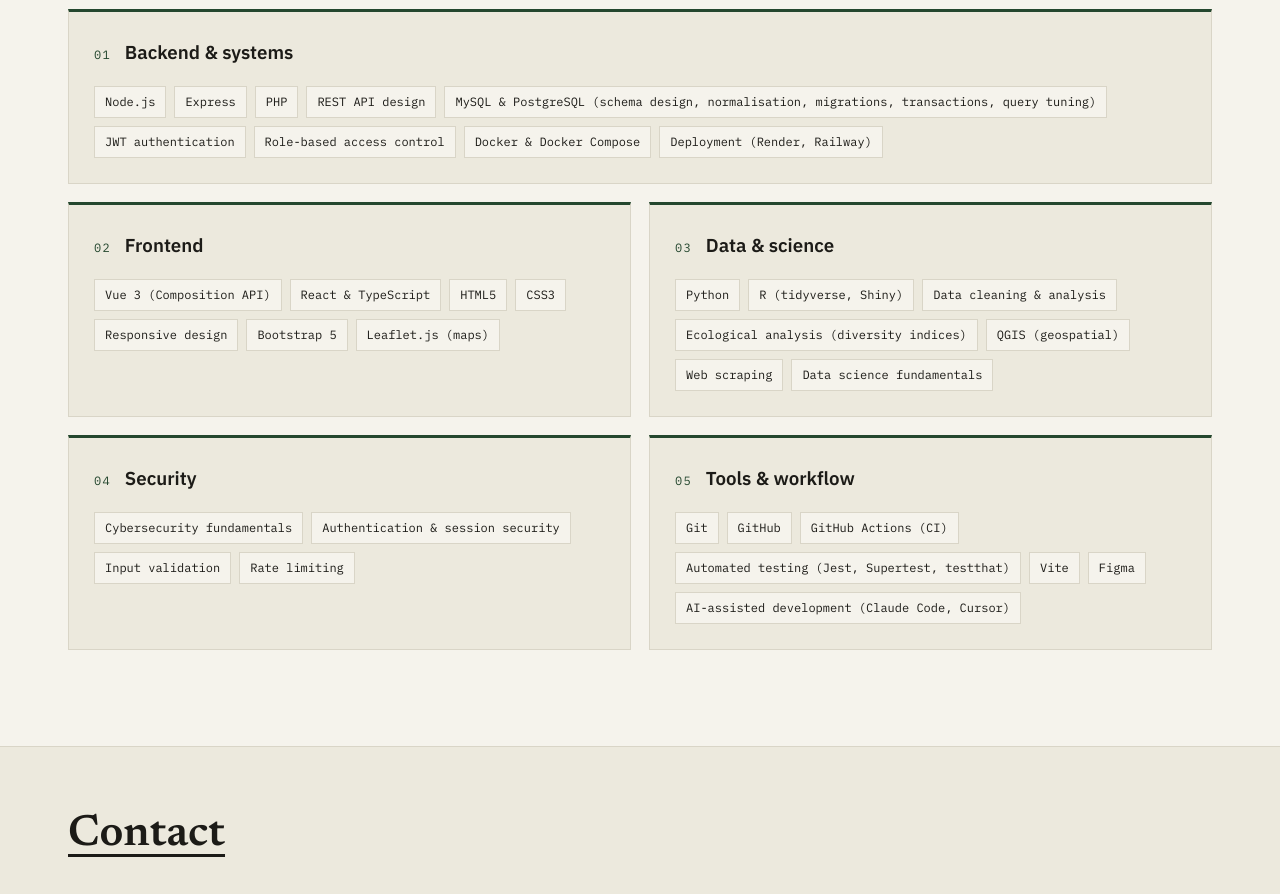
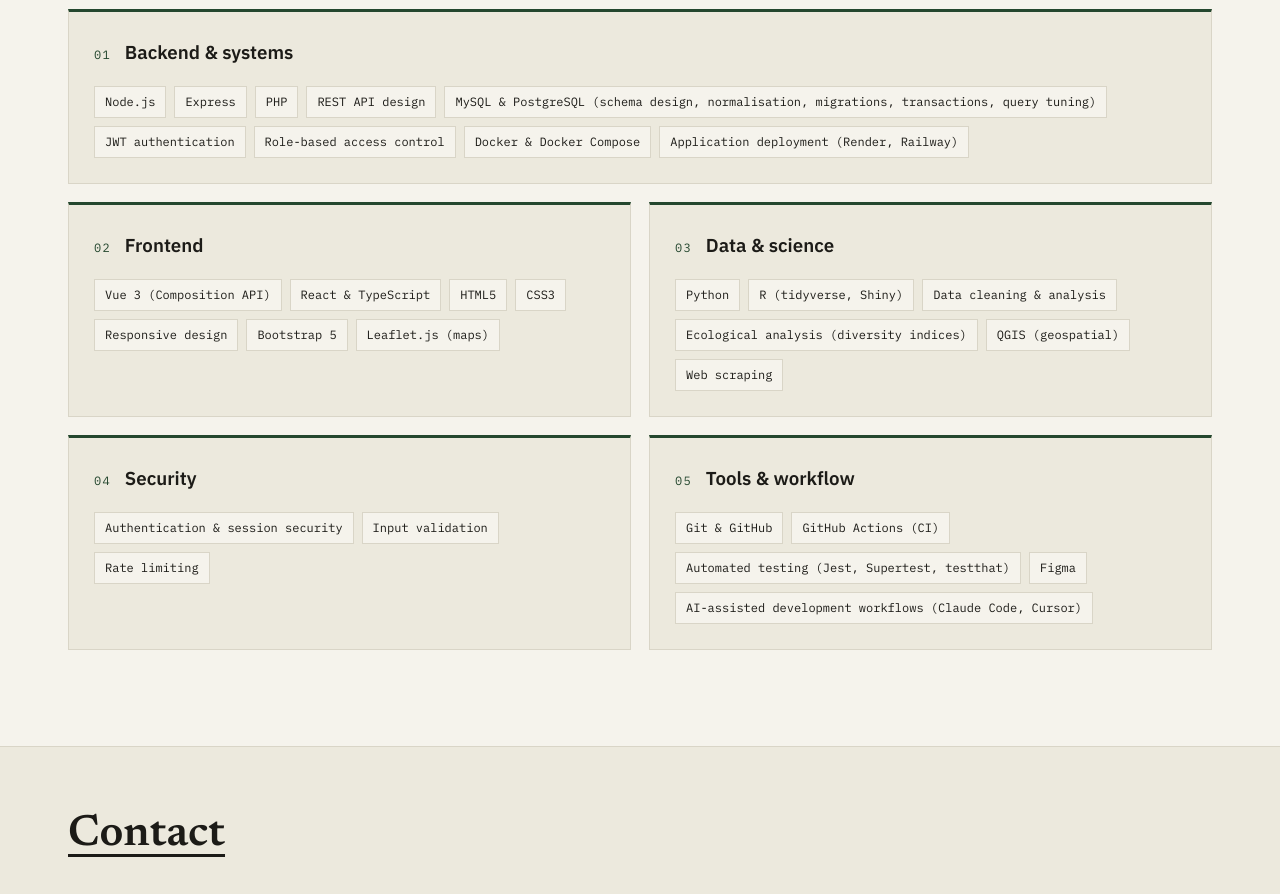
Before and after one commit to ihtishaamj63-web/ihtishaam-portfolio, a Vue app: page / in a window 1280 px wide. Shown: the part 3660-4554 px from the top of the page. Built offline with nearby package versions, Linux system fonts and the light colour scheme.

Commit message:
Refine portfolio skills list

```diff
--- a/src/data/skills.js
+++ b/src/data/skills.js
@@ -13,7 +13,7 @@
       'JWT authentication',
       'Role-based access control',
       'Docker & Docker Compose',
-      'Deployment (Render, Railway)',
+      'Application deployment (Render, Railway)',
     ],
   },
   {
@@ -37,13 +37,11 @@
       'Ecological analysis (diversity indices)',
       'QGIS (geospatial)',
       'Web scraping',
-      'Data science fundamentals',
     ],
   },
   {
     title: 'Security',
     items: [
-      'Cybersecurity fundamentals',
       'Authentication & session security',
       'Input validation',
       'Rate limiting',
@@ -52,13 +50,11 @@
   {
     title: 'Tools & workflow',
     items: [
-      'Git',
-      'GitHub',
+      'Git & GitHub',
       'GitHub Actions (CI)',
       'Automated testing (Jest, Supertest, testthat)',
-      'Vite',
       'Figma',
-      'AI-assisted development (Claude Code, Cursor)',
+      'AI-assisted development workflows (Claude Code, Cursor)',
     ],
   },
 ]
```
